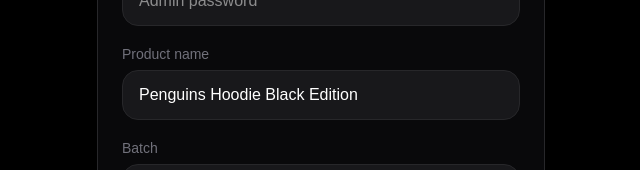
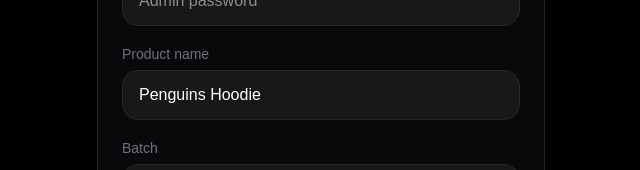
Before and after one commit to starchaser-byte/penguins, a Next.js app: page /admin in a window 1280 px wide. Shown: the part 305-475 px from the top of the page, without its empty margins (319-959 px from the left). Built offline with nearby package versions, Linux system fonts and the light colour scheme.

Commit message:
remove black edition wording

```diff
--- a/app/admin/page.tsx
+++ b/app/admin/page.tsx
@@ -16,7 +16,7 @@ type ResetAction = "resetOwnership" | "clearScans" | "resetAll";
 
 export default function AdminPage() {
   const [password, setPassword] = useState("");
-  const [name, setName] = useState("Penguins Hoodie Black Edition");
+  const [name, setName] = useState("Penguins Hoodie");
   const [batch, setBatch] = useState("B24-05");
   const [madeIn, setMadeIn] = useState("Italy");
   const [material, setMaterial] = useState("Cotton / Polyester");
--- a/app/product/[serial]/page.tsx
+++ b/app/product/[serial]/page.tsx
@@ -115,7 +115,7 @@ export default async function ProductPage({
                   PENGUINS
                 </p>
                 <p className="text-zinc-500 text-sm mt-2">
-                  Black Edition Passport
+                    Digital Product Passport
                 </p>
               </div>
             </div>
@@ -259,7 +259,7 @@ export default async function ProductPage({
         </div>
 
         <p className="text-center text-zinc-700 text-xs mt-8">
-          Penguins Digital Passport · NFC Experience Demo
+          Penguins Digital Passport
         </p>
       </div>
     </main>
```
